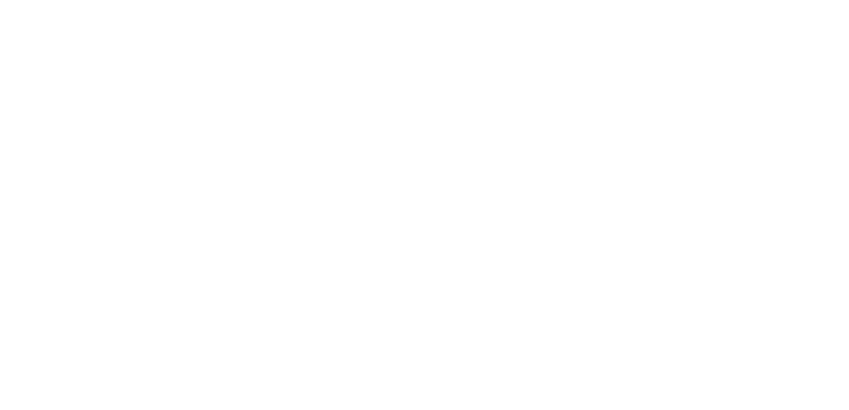
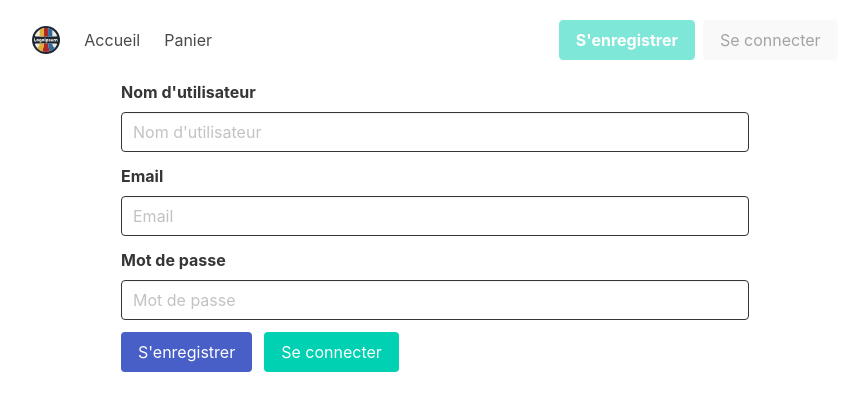
Before and after one commit to monsuAymeric/EcommerceCDA, a React (Vite) app in the folder app/: page /register in a window 1280 px wide. Before the commit this address had no page. Shown: the top 410 px of the page, without its empty margins (205-1054 px from the left). Built offline with nearby package versions, Linux system fonts and the light colour scheme.

Commit message:
feat(register): Added user register

```diff
--- a/app/src/App.jsx
+++ b/app/src/App.jsx
@@ -2,13 +2,17 @@
 import { BrowserRouter, Route, Routes } from "react-router-dom";
 import GetHomeController from "./controller/home/GetHomeController";
 import GetCartController from "./controller/cart/GetCartController";
+import GetRegisterController from "./controller/register/GetRegisterController";
 
 function App() {
+
+
     return (
         <BrowserRouter>
             <Routes>
                 <Route path='/' element={<GetHomeController />} />
                 <Route path='/cart' element={<GetCartController />} />
+                <Route path='/register' element={<GetRegisterController />} />
             </Routes>
         </BrowserRouter>
     );
--- /dev/null
+++ b/app/src/controller/register/GetRegisterController.jsx
@@ -0,0 +1,13 @@
+import UserModel from "../../models/user/UserModel";
+import UserService from "../../service/UserService";
+import RegisterView from "../../views/pages/RegisterView";
+
+export default function GetRegisterController() {
+    const register = async (username, email, password) => {
+        const user = new UserModel(null, username, email, password);
+        await UserService.createUser(user);
+        window.location.assign("/login");
+    };
+
+    return <RegisterView callback={register} />;
+}
--- /dev/null
+++ b/app/src/service/UserService.jsx
@@ -0,0 +1,19 @@
+import axios from "axios";
+import UserModel from "../models/user/UserModel";
+
+async function fetchUsers() {
+    const response = await axios.get("http://localhost:8080/users");
+    let users = [];
+    response.data.map((user) => users.push(new UserModel(user.id, user.username, null, user.email)));
+    return users;
+}
+
+async function createUser(user) {
+    const response = await axios.post("http://localhost:8080/users", user);
+    return response.data;
+}
+
+export default {
+    fetchUsers,
+    createUser,
+};
--- /dev/null
+++ b/app/src/views/pages/RegisterView.jsx
@@ -0,0 +1,90 @@
+import { useState } from "react";
+import Header from "../components/Header";
+
+export default function RegisterView({ callback }) {
+    const [username, setUsername] = useState("");
+    const [password, setPassword] = useState("");
+    const [email, setEmail] = useState("");
+
+    const handleInputChange = (e) => {
+        console.log("e", e);
+        const { name, value } = e.target;
+        switch (name) {
+            case "username":
+                setUsername(value);
+                break;
+            case "password":
+                setPassword(value);
+                break;
+            case "email":
+                setEmail(value);
+                break;
+            default:
+                break;
+        }
+    };
+
+    return (
+        <>
+            <Header />
+            <div className='columns is-centered'>
+                <div className='column is-6'>
+                    <div className='field'>
+                        <label className='label'>Nom d&#39;utilisateur</label>
+                        <div className='control'>
+                            <input
+                                className='input is-dark'
+                                type='text'
+                                placeholder='Nom d&#39;utilisateur'
+                                name='username'
+                                value={username}
+                                onChange={handleInputChange}
+                            />
+                        </div>
+                    </div>
+
+                    <div className='field'>
+                        <label className='label'>Email</label>
+                        <div className='control'>
+                            <input
+                                className='input is-dark'
+                                type='text'
+                                placeholder='Email'
+                                name='email'
+                                value={email}
+                                onChange={handleInputChange}
+                            />
+                        </div>
+                    </div>
+
+                    <div className='field'>
+                        <label className='label'>Mot de passe</label>
+                        <div className='control'>
+                            <input
+                                className='input is-dark'
+                                type='password'
+                                placeholder='Mot de passe'
+                                name='password'
+                                value={password}
+                                onChange={handleInputChange}
+                            />
+                        </div>
+                    </div>
+
+                    <div className='field is-grouped'>
+                        <div className='control'>
+                            <button className='button is-link' onClick={() => callback(username, email, password)}>
+                                S&#39;enregistrer
+                            </button>
+                        </div>
+                        <div className='control'>
+                            <a className='button is-primary' href='/login'>
+                                Se connecter
+                            </a>
+                        </div>
+                    </div>
+                </div>
+            </div>
+        </>
+    );
+}
```
